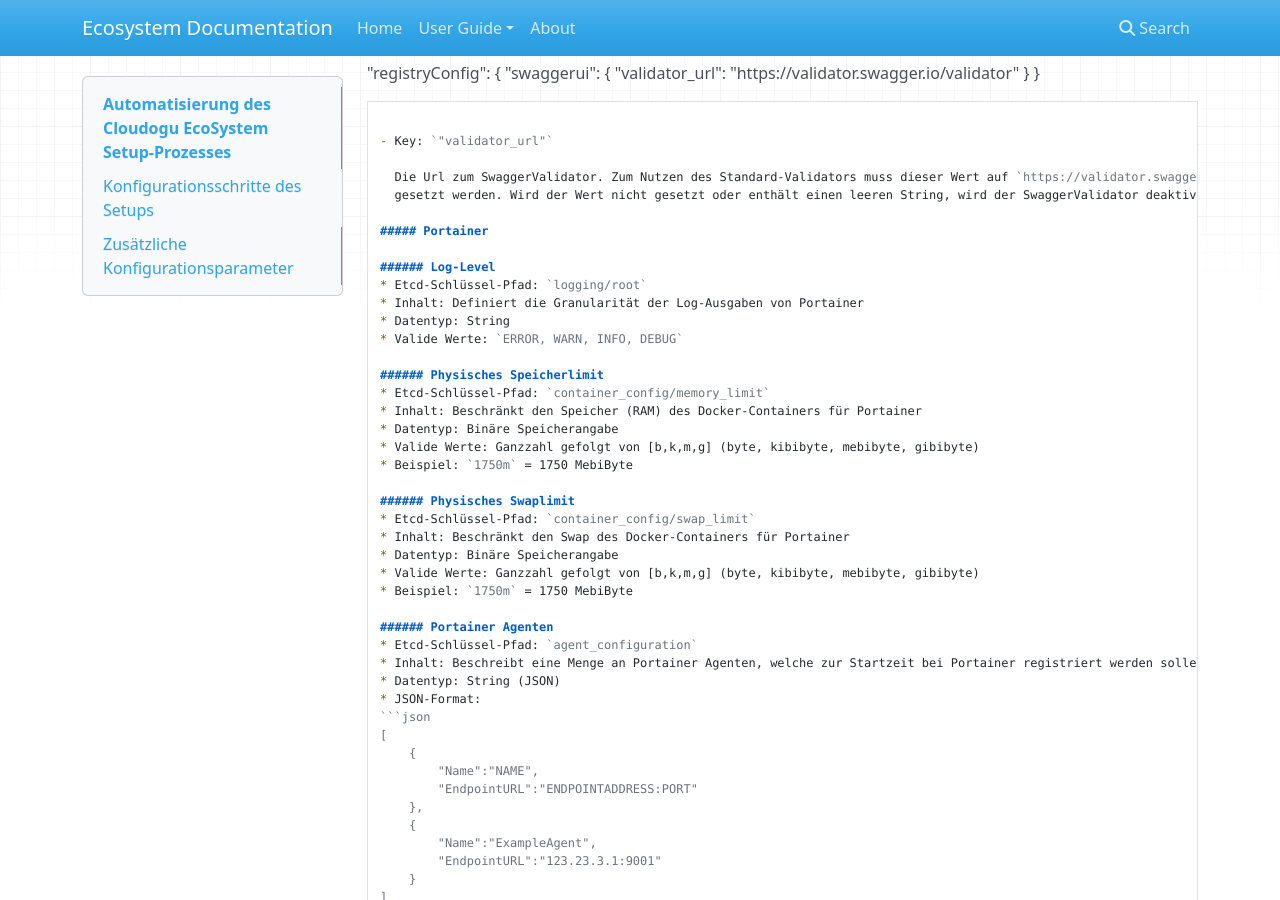
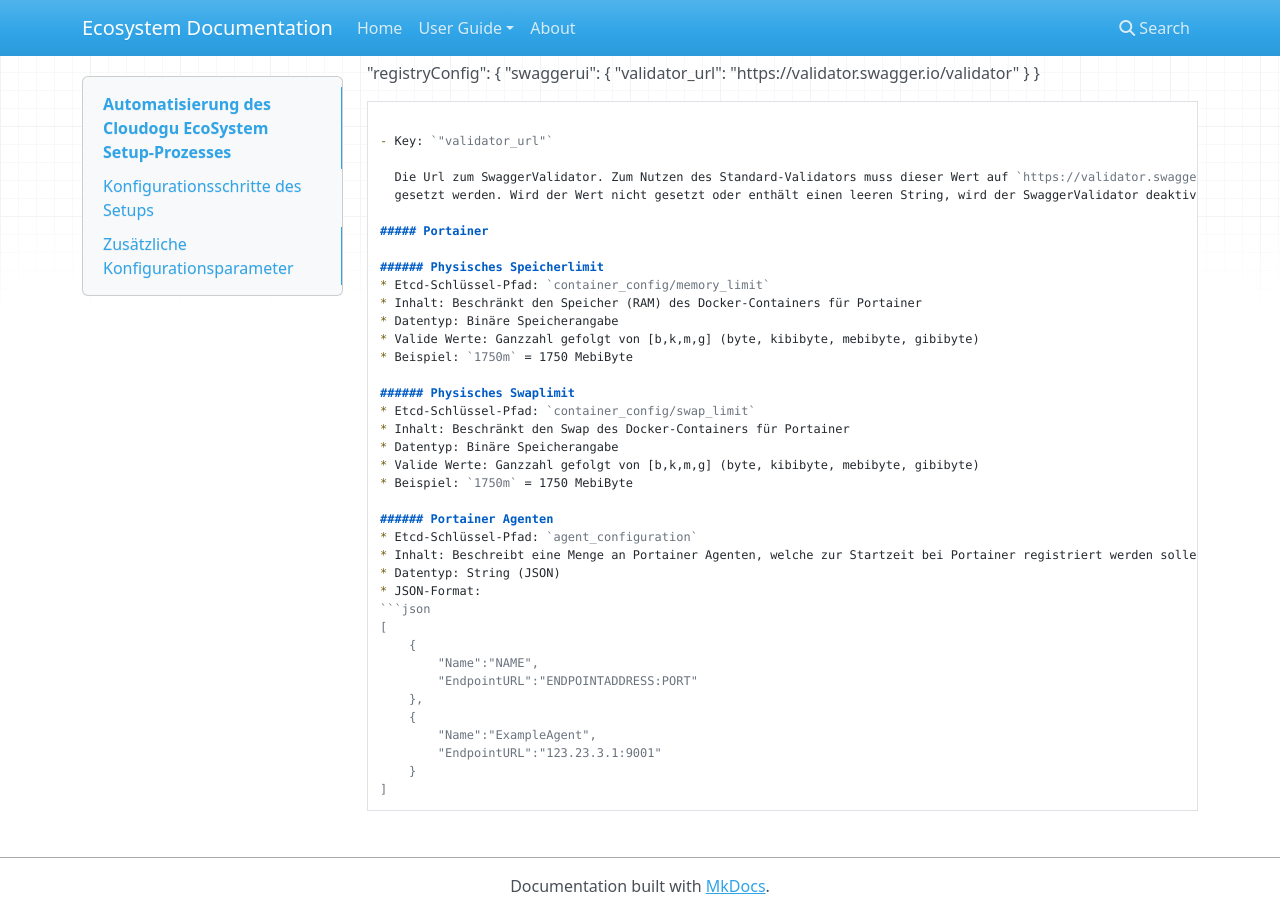
Before and after one commit to cloudogu/ecosystem, an MkDocs documentation site: the page built from docs/docs/user-guide/setup-json_de.md, in a window 1280 px wide and 900 px high, scrolled down 20711 px. Built offline with MkDocs 1.6.1, drawn with Linux system fonts in a browser that asks for light colours; nearby versions of some CDN libraries; old or Windows-style settings are respelled for this version of MkDocs.

Commit message:
Remove unnecessary log_level entry for portainer

```diff
--- a/docs/docs/user-guide/setup-json_de.md
+++ b/docs/docs/user-guide/setup-json_de.md
@@ -1120,12 +1120,6 @@ Enthält beispielsweise folgende Objekte:
 
 ##### Portainer
 
-###### Log-Level
-* Etcd-Schlüssel-Pfad: `logging/root`
-* Inhalt: Definiert die Granularität der Log-Ausgaben von Portainer
-* Datentyp: String
-* Valide Werte: `ERROR, WARN, INFO, DEBUG`
-
 ###### Physisches Speicherlimit
 * Etcd-Schlüssel-Pfad: `container_config/memory_limit`
 * Inhalt: Beschränkt den Speicher (RAM) des Docker-Containers für Portainer
```
